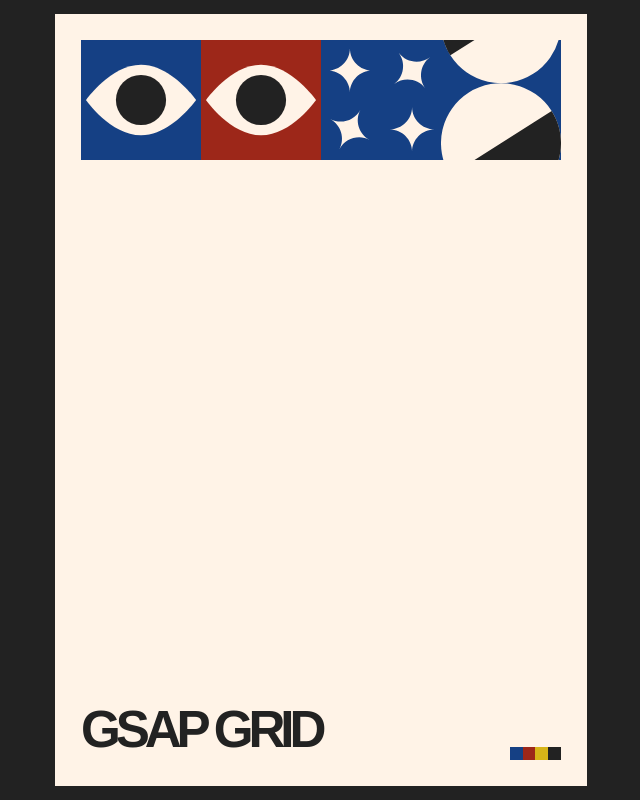
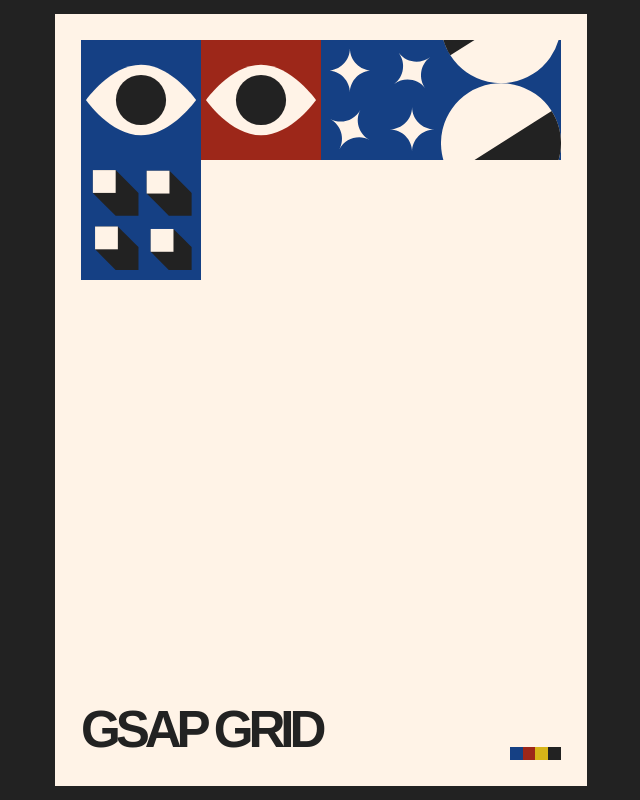
Before and after one commit to wentingzoe/GSAP-Grid-animation, a Next.js app: page / in a window 1280 px wide. Shown: the whole page, without its empty margins (319-959 px from the left). Built offline with nearby package versions, Linux system fonts and the light colour scheme; a web font is replaced by a local one.

Commit message:
Add MorphingBoxes component to page

```diff
--- a/src/app/page.tsx
+++ b/src/app/page.tsx
@@ -5,6 +5,7 @@
 import FollowEye from "@/components/FollowEye";
 import RotatingStars from "@/components/RotatingStars";
 import RotatingCircles from "@/components/RotatingCircles";
+import MorphingBoxes from "@/components/MorphingBoxes";
 
 export default function Home() {
   const containerRef = useRef<HTMLDivElement | null>(null);
@@ -50,6 +51,7 @@
         />
         <RotatingStars />
         <RotatingCircles />
+        <MorphingBoxes />
       </div>
       <div>
         <div className={styles.title_container}>
--- /dev/null
+++ b/src/components/MorphingBoxes.tsx
@@ -0,0 +1,119 @@
+// src/components/MorphingBoxes.tsx
+
+import React, { useEffect, useRef } from "react";
+import gsap from "gsap";
+import { MorphSVGPlugin } from "gsap/all";
+
+gsap.registerPlugin(MorphSVGPlugin);
+
+const MorphingBoxes: React.FC = () => {
+  const containerRef = useRef<HTMLDivElement | null>(null);
+  useEffect(() => {
+    if (!containerRef.current) return;
+
+    const morphBoxes = gsap.utils.toArray<HTMLElement>(".morph-box");
+    const morphDuration = 1;
+    morphBoxes.forEach((box, i) => {
+      gsap.to(box, {
+        morphSVG: `#morph-shape-${i + 1}`,
+        duration: morphDuration,
+        ease: "power1.inOut",
+        repeat: -1,
+        yoyo: true,
+        delay: i * 0.1,
+      });
+
+      gsap.to(`#box-top-${i + 1}`, {
+        y: 19,
+        x: 19,
+        duration: morphDuration,
+        ease: "power1.inOut",
+        repeat: -1,
+        yoyo: true,
+        delay: i * 0.1,
+      });
+    });
+  }, []);
+
+  return (
+    <div className="box" ref={containerRef}>
+      <div className="box-content">
+        <svg
+          id="morph-boxes"
+          xmlns="http://www.w3.org/2000/svg"
+          viewBox="0 0 100 100"
+        >
+          <path fill="var(--color-blue)" d="M0 0h100v100H0z" />
+          <path
+            id="morph-box-1"
+            className="morph-box"
+            d="M28.88 8.4H9.87v19.01l19.01 19.01h19.01V27.41L28.88 8.4z"
+            fill="var(--color-black)"
+          />
+          <path
+            id="box-top-1"
+            d="M9.87 8.4h19.01v19.01H9.87z"
+            fill="var(--color-white)"
+          />
+          <path
+            id="morph-box-2"
+            className="morph-box"
+            d="M73.18 8.4H54.17v19.01l19.01 19.01h19.01V27.41L73.18 8.4z"
+            fill="var(--color-black)"
+          />
+          <path
+            id="box-top-2"
+            d="M54.17 8.4h19.01v19.01H54.17z"
+            fill="var(--color-white)"
+          />
+          <path
+            id="morph-box-3"
+            className="morph-box"
+            d="M28.88 53.58H9.87v19.01L28.88 91.6h19.01V72.59L28.88 53.58z"
+            fill="var(--color-black)"
+          />
+          <path
+            id="box-top-3"
+            d="M9.87 53.58h19.01v19.01H9.87z"
+            fill="var(--color-white)"
+          />
+          <path
+            id="morph-box-4"
+            className="morph-box"
+            d="M73.18 53.58H54.17v19.01L73.18 91.6h19.01V72.59L73.18 53.58z"
+            fill="var(--color-black)"
+          />
+          <path
+            id="box-top-4"
+            d="M54.17 53.58h19.01v19.01H54.17z"
+            fill="var(--color-white)"
+          />
+          <g className="morph-shapes">
+            <polygon
+              id="morph-shape-4"
+              points="92.19 72.59 73.18 72.59 73.18 91.6 73.18 91.6 92.19 91.6 92.19 72.59 92.19 72.59"
+              fill="none"
+            />
+            <polygon
+              id="morph-shape-2"
+              points="92.19 27.41 73.18 27.41 73.18 46.42 73.18 46.42 92.19 46.42 92.19 27.41 92.19 27.41"
+              fill="none"
+            />
+            <polygon
+              id="morph-shape-1"
+              points="47.89 27.41 28.88 27.41 28.88 46.42 28.88 46.42 47.89 46.42 47.89 27.41 47.89 27.41"
+              fill="none"
+            />
+            <polygon
+              id="morph-shape-3"
+              points="47.89 72.59 28.88 72.59 28.88 91.6 28.88 91.6 47.89 91.6 47.89 72.59 47.89 72.59"
+              fill="none"
+            />
+          </g>
+        </svg>
+      </div>
+    </div>
+  );
+};
+
+export default MorphingBoxes;
```
